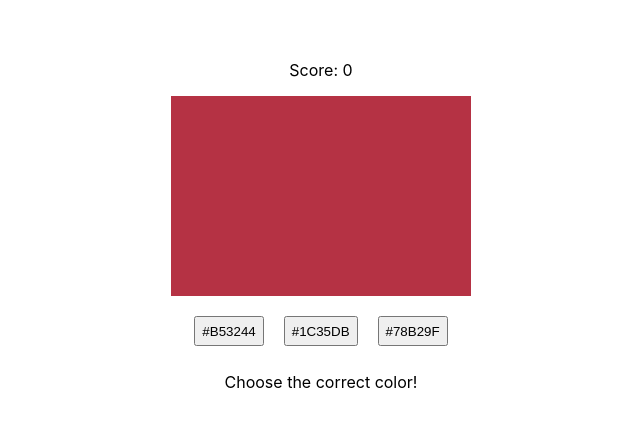
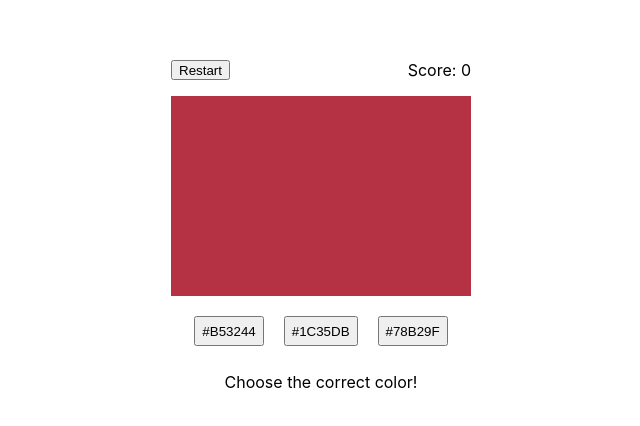
Before and after one commit to Shirm917/Practice_Projects, a React (Create React App) app in the folder guess-the-color/: page / in a window 1280 px wide. Shown: the part 174-600 px from the top of the page, without its empty margins (319-959 px from the left). Built offline with nearby package versions, Linux system fonts and the light colour scheme.

Commit message:
added restart functionality

```diff
--- a/guess-the-color/src/App.css
+++ b/guess-the-color/src/App.css
@@ -6,18 +6,32 @@
   height: 100vh;
 }
 
+.inner-game-container {
+  display: flex;
+  justify-content: space-between;
+  align-items: center;
+  width: 300px;
+}
+
+.inner-game-container button {
+  height: 20px;
+}
+
 .color-box {
   width: 300px;
   height: 200px;
   margin-bottom: 10px;
 }
 
-button {
+.color-button {
   margin: 10px;
   height: 30px;
 }
 
 button:hover {
   cursor: pointer;
+}
+
+.color-button:hover {
   transform: scale(1.1);
 }
--- a/guess-the-color/src/Components/GameBoard.js
+++ b/guess-the-color/src/Components/GameBoard.js
@@ -28,10 +28,18 @@ const GameBoard = () => {
     setRandomArr(hexesArr.sort(() => Math.random() - 0.5));
   }
 
+  const restart = () => {
+    setScore(0);
+    setMessage("Choose the correct color!");
+  }
+
   return (
     randomArr && (
       <section className="game-container">
-        <p>Score: {score}</p>
+        <div className="inner-game-container">
+            <button onClick={restart}>Restart</button>
+            <p>Score: {score}</p>
+        </div>
         <ColorBox boxColor={boxColor} />
         <ColorOptions
           boxColor={boxColor}
```
